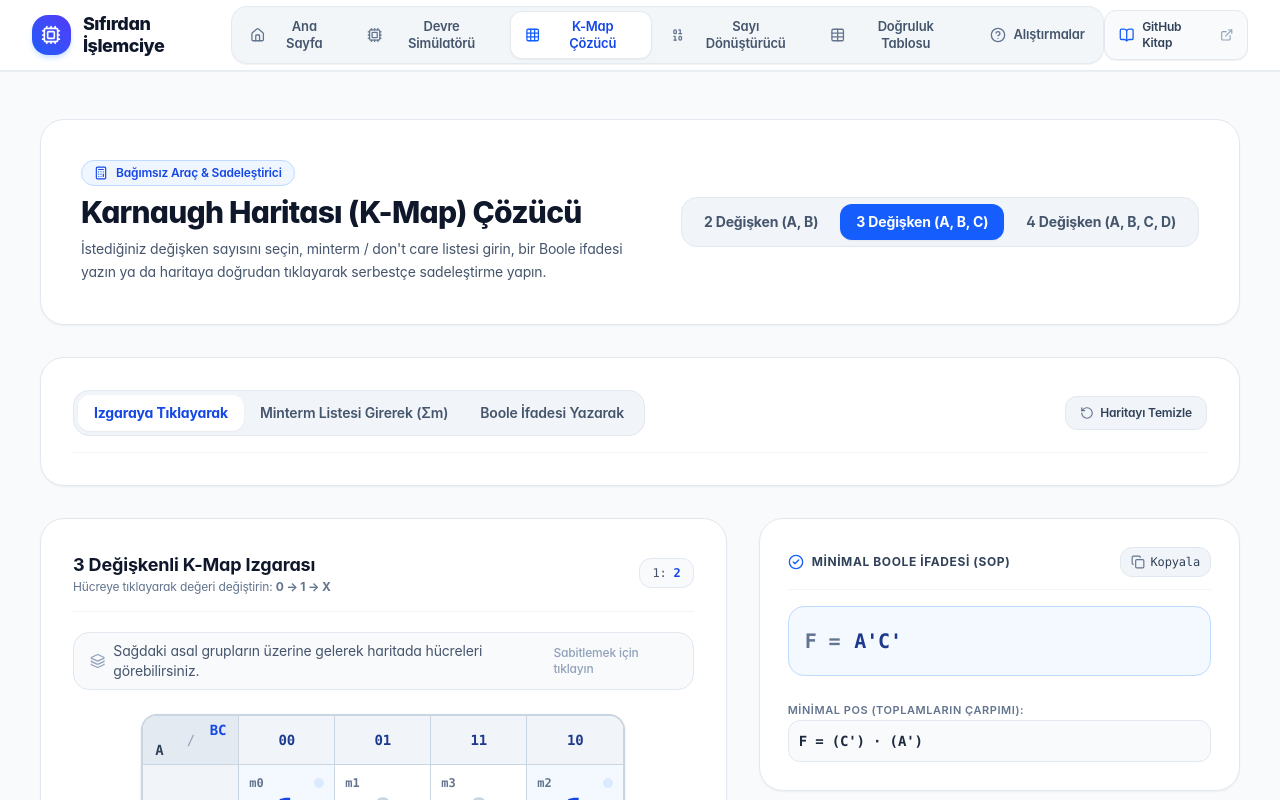
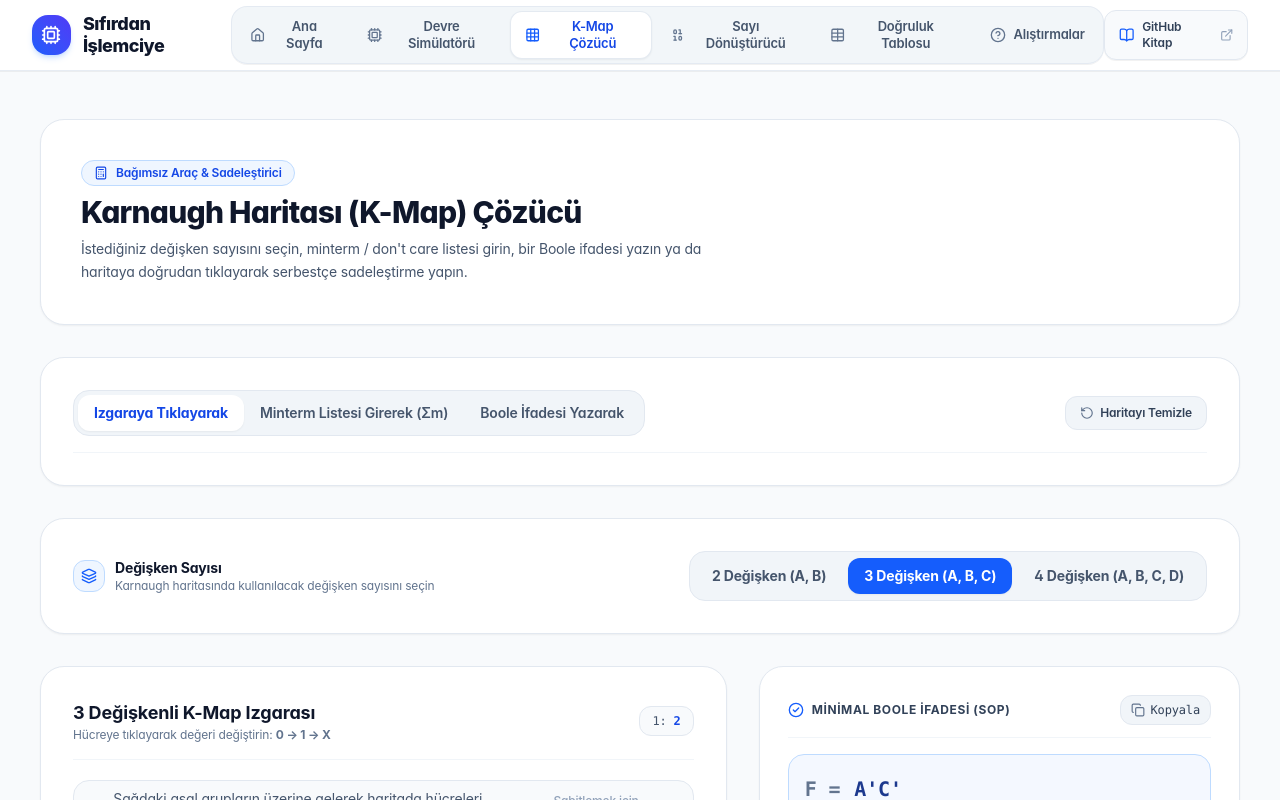
Before and after one commit to SafakSahinn/logic-design-web, a React (Vite) app: page / in a window 1280 px wide. Both pictures are taken after a click on the button "K-Map Çözücü". Shown: the top 800 px of the page. Built offline with nearby package versions, Linux system fonts and the light colour scheme.

Commit message:
feat(kmap): isolate title header and move variable count selector into dedicated panel below input mode bar

```diff
--- a/src/components/StandaloneKMapSolver.tsx
+++ b/src/components/StandaloneKMapSolver.tsx
@@ -149,7 +149,7 @@ export const StandaloneKMapSolver: React.FC<StandaloneKMapSolverProps> = ({
   return (
     <div className="space-y-8 max-w-7xl mx-auto">
       {/* Title Header */}
-      <div className="bg-white rounded-3xl border border-slate-200 p-8 sm:p-10 shadow-xs flex flex-col md:flex-row md:items-center justify-between gap-6">
+      <div className="bg-white rounded-3xl border border-slate-200 p-8 sm:p-10 shadow-xs">
         <div className="space-y-2 max-w-2xl">
           <div className="inline-flex items-center gap-2 px-3 py-1 rounded-full text-xs font-semibold bg-blue-50 text-blue-700 border border-blue-200">
             <Calculator className="w-3.5 h-3.5" />
@@ -161,31 +161,6 @@ export const StandaloneKMapSolver: React.FC<StandaloneKMapSolverProps> = ({
           <p className="text-sm text-slate-600 leading-relaxed">
             İstediğiniz değişken sayısını seçin, minterm / don't care listesi girin, bir Boole ifadesi yazın ya da haritaya doğrudan tıklayarak serbestçe sadeleştirme yapın.
           </p>
-        </div>
-
-        {/* Variable Switcher */}
-        <div className="flex items-center gap-1.5 bg-slate-100 p-1.5 rounded-2xl border border-slate-200 self-start md:self-auto shrink-0">
-          {[2, 3, 4].map((v) => (
-            <button
-              key={v}
-              onClick={() => {
-                setNumVars(v);
-                const total = Math.pow(2, v);
-                const newVals: Record<number, LogicValue> = {};
-                for (let i = 0; i < total; i++) {
-                  newVals[i] = values[i] ?? 0;
-                }
-                setValues(newVals);
-              }}
-              className={`px-4 py-2 rounded-xl text-xs sm:text-sm font-bold transition-all cursor-pointer ${
-                numVars === v
-                  ? 'bg-blue-600 text-white shadow-xs'
-                  : 'text-slate-600 hover:text-slate-900'
-              }`}
-            >
-              {v} Değişken ({['A, B', 'A, B, C', 'A, B, C, D'][v - 2]})
-            </button>
-          ))}
         </div>
       </div>
 
@@ -331,6 +306,43 @@ export const StandaloneKMapSolver: React.FC<StandaloneKMapSolverProps> = ({
             )}
           </div>
         )}
+      </div>
+
+      {/* Variable Switcher Panel */}
+      <div className="bg-white rounded-3xl border border-slate-200 p-6 sm:p-8 shadow-xs flex flex-wrap items-center justify-between gap-4">
+        <div className="flex items-center gap-2.5">
+          <div className="w-8 h-8 rounded-xl bg-blue-50 border border-blue-200 flex items-center justify-center text-blue-600">
+            <Layers className="w-4 h-4" />
+          </div>
+          <div>
+            <h3 className="text-sm font-bold text-slate-900">Değişken Sayısı</h3>
+            <p className="text-xs text-slate-500">Karnaugh haritasında kullanılacak değişken sayısını seçin</p>
+          </div>
+        </div>
+
+        <div className="flex items-center gap-1.5 bg-slate-100 p-1.5 rounded-2xl border border-slate-200 shrink-0">
+          {[2, 3, 4].map((v) => (
+            <button
+              key={v}
+              onClick={() => {
+                setNumVars(v);
+                const total = Math.pow(2, v);
+                const newVals: Record<number, LogicValue> = {};
+                for (let i = 0; i < total; i++) {
+                  newVals[i] = values[i] ?? 0;
+                }
+                setValues(newVals);
+              }}
+              className={`px-4 py-2 rounded-xl text-xs sm:text-sm font-bold transition-all cursor-pointer ${
+                numVars === v
+                  ? 'bg-blue-600 text-white shadow-xs'
+                  : 'text-slate-600 hover:text-slate-900'
+              }`}
+            >
+              {v} Değişken ({['A, B', 'A, B, C', 'A, B, C, D'][v - 2]})
+            </button>
+          ))}
+        </div>
       </div>
 
       {/* Interactive Split Workspace: K-Map Grid on Left, Results & Asal Gruplar on Right */}
```
